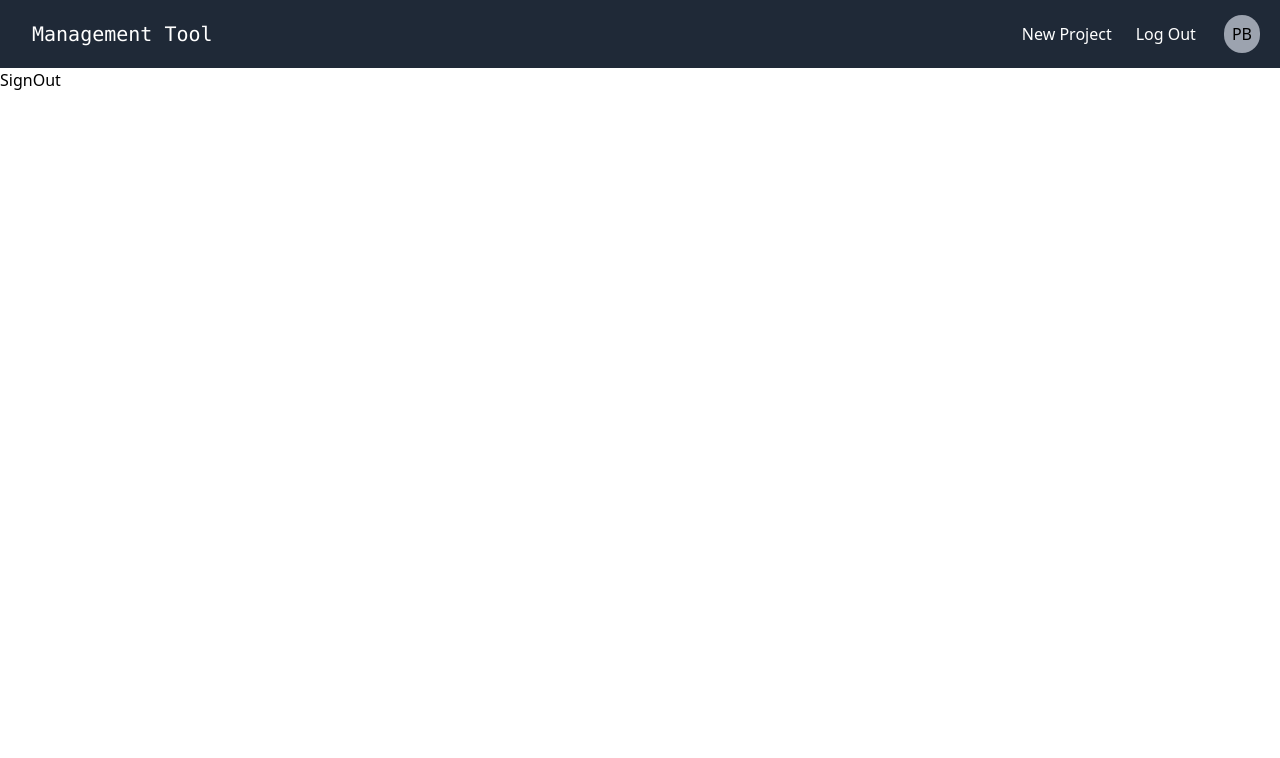
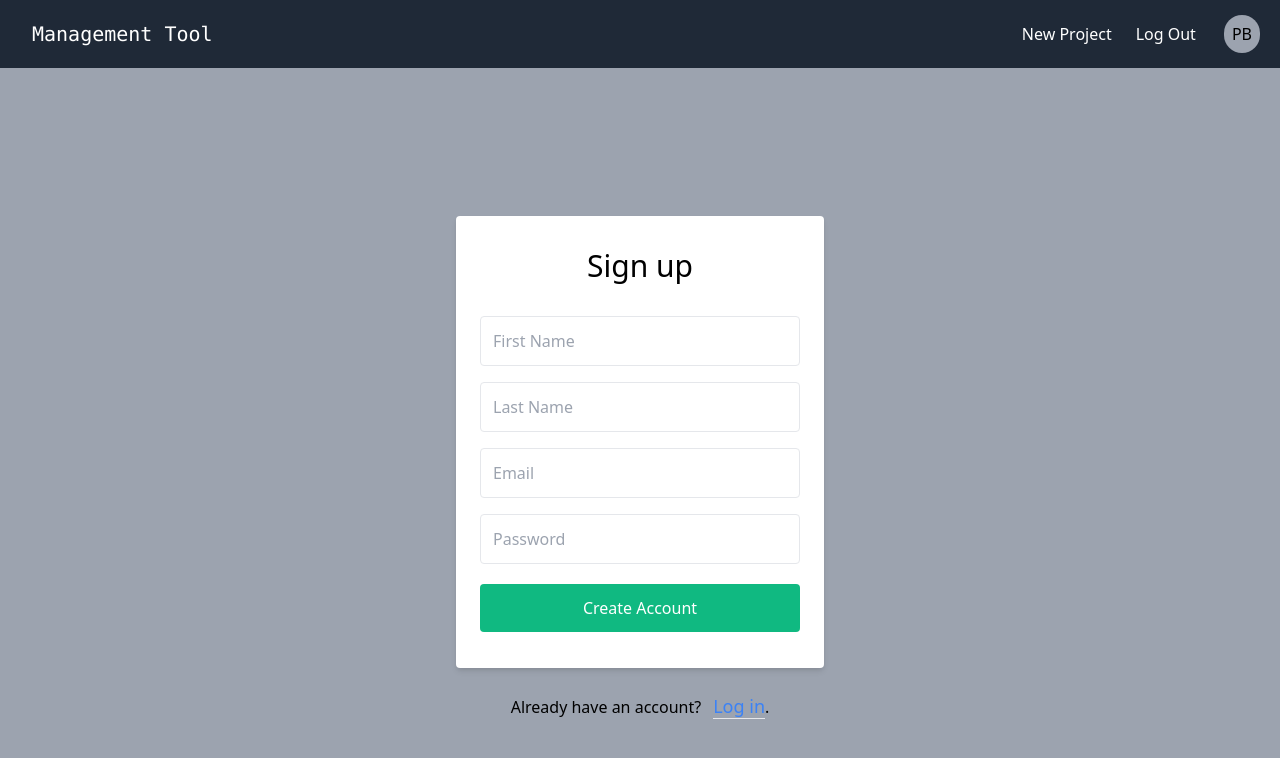
Before and after one commit to pellumbbaboci/management-tool-firebase, a React (Create React App) app: page /signup in a window 1280 px wide. Shown: the top 758 px of the page. Built offline with nearby package versions, Linux system fonts and the light colour scheme.

Commit message:
added signin and signup

```diff
--- a/src/components/auth/SignIn.tsx
+++ b/src/components/auth/SignIn.tsx
@@ -2,8 +2,41 @@ import React from 'react';
 
 function SignIn() {
   return (
-    <div>
-      <h1>Signin</h1>
+    <div className='bg-gray-400 min-h-screen flex flex-col'>
+      <div className='container max-w-sm mx-auto flex-1 flex flex-col items-center justify-center px-2'>
+        <div className='bg-white px-6 py-8 rounded shadow-md text-black w-full'>
+          <div className='mb-4'>
+            <label className='block text-grey-darker text-sm font-bold mb-2'>
+              Username
+            </label>
+            <input
+              className='shadow appearance-none border rounded w-full py-2 px-3 text-grey-darker'
+              id='username'
+              type='text'
+              placeholder='Username'
+            />
+          </div>
+          <div className='mb-6'>
+            <label className='block text-grey-darker text-sm font-bold mb-2'>
+              Password
+            </label>
+            <input
+              className='shadow appearance-none border border-red rounded w-full py-2 px-3 text-grey-darker mb-3'
+              id='password'
+              type='password'
+              placeholder='******************'
+            />
+          </div>
+          <div className='flex items-center justify-between'>
+            <button
+              className='bg-green-500 hover:bg-green-700 text-white font-bold py-2 px-4 rounded mx-auto'
+              type='button'
+            >
+              Sign In
+            </button>
+          </div>
+        </div>
+      </div>
     </div>
   );
 }
--- a/src/components/auth/SignUp.tsx
+++ b/src/components/auth/SignUp.tsx
@@ -1,9 +1,58 @@
 import React from 'react';
+import { Link } from 'react-router-dom';
 
 function SignUp() {
   return (
-    <div>
-      <h1>SignOut</h1>
+    <div className='bg-gray-400 min-h-screen flex flex-col'>
+      <div className='container max-w-sm mx-auto flex-1 flex flex-col items-center justify-center px-2'>
+        <div className='bg-white px-6 py-8 rounded shadow-md text-black w-full'>
+          <h1 className='mb-8 text-3xl text-center'>Sign up</h1>
+          <input
+            type='text'
+            className='block border border-grey-light w-full p-3 rounded mb-4'
+            name='firstname'
+            placeholder='First Name'
+          />
+          <input
+            type='text'
+            className='block border border-grey-light w-full p-3 rounded mb-4'
+            name='lastname'
+            placeholder='Last Name'
+          />
+
+          <input
+            type='text'
+            className='block border border-grey-light w-full p-3 rounded mb-4'
+            name='email'
+            placeholder='Email'
+          />
+
+          <input
+            type='password'
+            className='block border border-grey-light w-full p-3 rounded mb-4'
+            name='password'
+            placeholder='Password'
+          />
+
+          <button
+            type='submit'
+            className='w-full text-center py-3 rounded bg-green-500 hover:bg-green-700 text-white hover:bg-green-dark focus:outline-none my-1'
+          >
+            Create Account
+          </button>
+        </div>
+
+        <div className='text-grey-dark mt-6'>
+          Already have an account?
+          <Link
+            className='no-underline border-b border-blue text-blue-500 ml-3 text-lg'
+            to='/login'
+          >
+            Log in
+          </Link>
+          .
+        </div>
+      </div>
     </div>
   );
 }
--- a/src/components/projects/ProjectDetails.tsx
+++ b/src/components/projects/ProjectDetails.tsx
@@ -1,9 +1,48 @@
 import React from 'react';
 
-function ProjectDetails() {
+interface propsType {
+  match: {
+    params: {
+      id: string;
+    };
+  };
+}
+
+function ProjectDetails({ match }: propsType) {
+  const id = match.params.id;
+  const handleDelete = () => {};
+
   return (
-    <div>
-      <h1>Details</h1>
+    <div className='px-20'>
+      <div className='shadow-sm rounded-lg px-3 py-3 m-5 border'>
+        <article className='text-center mx-auto'>
+          <h2 className='mb-1 text-xl text-red-600 font-semibold'>{id}</h2>
+          <p className='mb-3'>
+            Written by <strong>{} </strong>
+          </p>
+          <div className='text-justify px-4'>{}</div>
+          <button
+            className='bg-red-500 hover:bg-red-800 px-2 py-1 rounded-md text-white mx-auto mt-5'
+            onClick={() => handleDelete()}
+          >
+            <svg
+              className='w-5 h-5 inline-block mr-1 mb-1'
+              fill='none'
+              stroke='currentColor'
+              viewBox='0 0 24 24'
+              xmlns='http://www.w3.org/2000/svg'
+            >
+              <path
+                stroke-linecap='round'
+                stroke-linejoin='round'
+                stroke-width='2'
+                d='M19 7l-.867 12.142A2 2 0 0116.138 21H7.862a2 2 0 01-1.995-1.858L5 7m5 4v6m4-6v6m1-10V4a1 1 0 00-1-1h-4a1 1 0 00-1 1v3M4 7h16'
+              ></path>
+            </svg>
+            Delete Blog
+          </button>
+        </article>
+      </div>
     </div>
   );
 }
--- a/src/components/projects/ProjectList.tsx
+++ b/src/components/projects/ProjectList.tsx
@@ -1,9 +1,16 @@
 import React from 'react';
+import { Link } from 'react-router-dom';
 
 function ProjectList() {
   return (
     <div className=''>
-      <ProjectCard author='Pellumb' title='Bla bla' createdAt='september 12' />
+      <Link to='/project/'>
+        <ProjectCard
+          author='Pellumb'
+          title='Bla bla'
+          createdAt='september 12'
+        />
+      </Link>
     </div>
   );
 }
```
